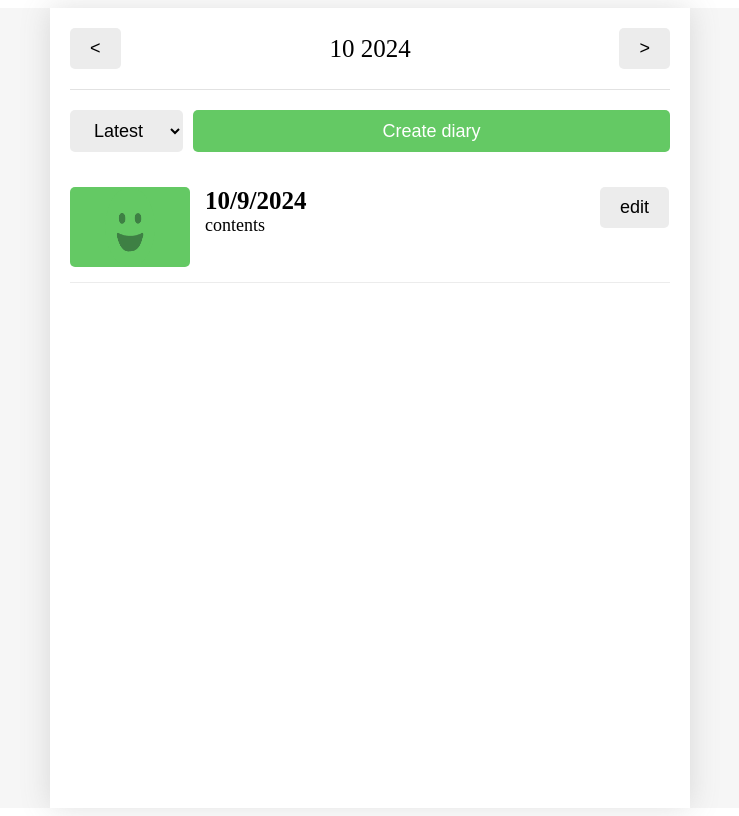
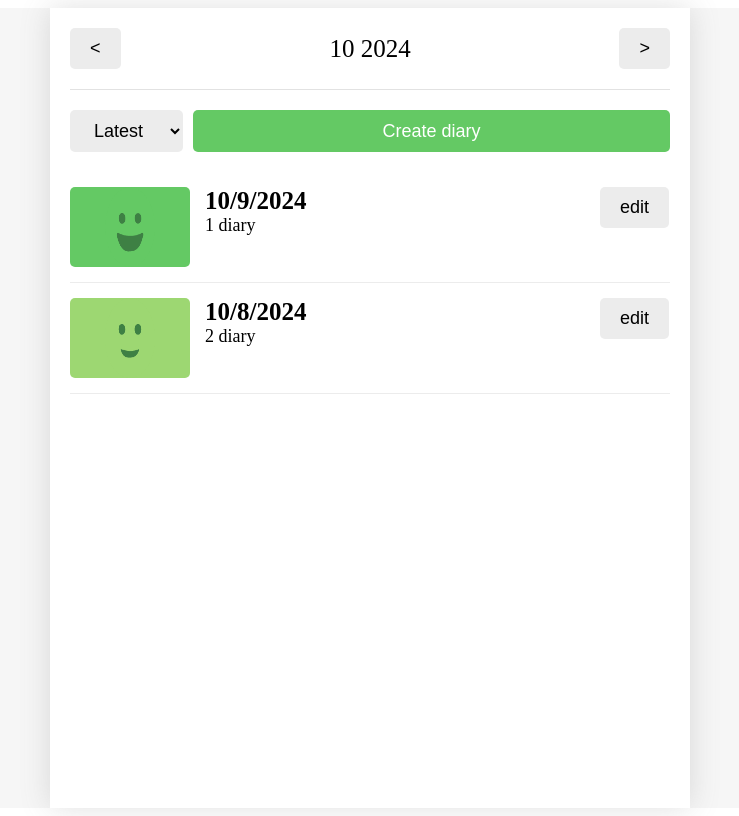
Before and after one commit to jisung-lee7/play-react, a React (Create React App) app: page / in a window 1280 px wide. Shown: the whole page, without its empty margins (270-1009 px from the left). Built offline with nearby package versions, Linux system fonts and the light colour scheme.

Commit message:
feat: add feature about monthlyDiarys

```diff
--- a/src/components/emotional-diary/diary-item/diary-item.jsx
+++ b/src/components/emotional-diary/diary-item/diary-item.jsx
@@ -2,16 +2,17 @@ import './diary-item.css'
 import { getEmotionImage } from '../../../utils/get-emotion-image'
 import Button from '../elements/button/button'
 
-const DiaryItem = () => {
-  const emotionId = 1
+const DiaryItem = ({ id, createdDate, emotionId, content }) => {
   return (
     <div className="diary-item">
       <div className={`img_section img_section_${emotionId}`}>
         <img src={getEmotionImage(emotionId)} />
       </div>
       <div className="info_section">
-        <div className="created_date">{new Date().toLocaleDateString()}</div>
-        <div className="content">contents</div>
+        <div className="created_date">
+          {new Date(createdDate).toLocaleDateString()}
+        </div>
+        <div className="content">{content}</div>
       </div>
       <div className="button_section">
         <Button text={'edit'} />
--- a/src/components/emotional-diary/diary-list/diary-list.jsx
+++ b/src/components/emotional-diary/diary-list/diary-list.jsx
@@ -2,7 +2,7 @@ import './diary-list.css'
 import DiaryItem from '../diary-item/diary-item'
 import Button from '../elements/button/button'
 
-const DiaryList = () => {
+const DiaryList = ({ filteredDiarys }) => {
   return (
     <div className="diary-list">
       <div className="menu_bar">
@@ -13,7 +13,18 @@ const DiaryList = () => {
         <Button text={'Create diary'} type={'POSITIVE'} />
       </div>
       <div className="list-wrapper">
-        <DiaryItem />
+        {filteredDiarys.map((diary) => {
+          return (
+            <DiaryItem
+              key={diary.id}
+              // id={diary.id}
+              // createdDate={diary.createdDate}
+              // emotionId={diary.emotionId}
+              // content={diary.content}
+              {...diary}
+            />
+          )
+        })}
       </div>
     </div>
   )
--- a/src/components/emotional-diary/emotional-diary/emotional-diary.jsx
+++ b/src/components/emotional-diary/emotional-diary/emotional-diary.jsx
@@ -45,8 +45,8 @@ const diaryReducer = (state, action) => {
   }
 }
 
-const DiaryStateContext = createContext()
-const DiaryDispatchContext = createContext()
+export const DiaryStateContext = createContext()
+export const DiaryDispatchContext = createContext()
 
 const EmotionalDiary = () => {
   const [diarys, dispatch] = useReducer(diaryReducer, mockData)
--- a/src/components/emotional-diary/pages/home.jsx
+++ b/src/components/emotional-diary/pages/home.jsx
@@ -1,10 +1,36 @@
 import Header from '../elements/header/header'
 import Button from '../elements/button/button'
+import { useContext, useState } from 'react'
+import { DiaryStateContext } from '../emotional-diary/emotional-diary'
 import DiaryList from '../diary-list/diary-list'
-import { useState } from 'react'
+
+const getMonthlyDiary = (pivotDate, diarys) => {
+  const beginTime = new Date(
+    pivotDate.getFullYear(),
+    pivotDate.getMonth(),
+    1,
+    0,
+    0,
+    0
+  ).getTime()
+  const endTime = new Date(
+    pivotDate.getFullYear(),
+    pivotDate.getMonth() + 1,
+    0,
+    23,
+    59,
+    59
+  ).getTime()
+
+  return diarys.filter(
+    (diary) => beginTime <= diary.createdDate && diary.createdDate <= endTime
+  )
+}
 
 const Home = () => {
+  const diarys = useContext(DiaryStateContext)
   const [pivotDate, setPivotDate] = useState(new Date())
+  const filteredDiarys = getMonthlyDiary(pivotDate, diarys)
   const handleToDecreaseMonth = () => {
     setPivotDate(new Date(pivotDate.getFullYear(), pivotDate.getMonth() - 1))
   }
@@ -20,7 +46,7 @@ const Home = () => {
         leftChild={<Button text={'<'} onClick={handleToDecreaseMonth} />}
         rightChild={<Button text={'>'} onClick={handleToIncreaseMonth} />}
       />
-      <DiaryList />
+      <DiaryList filteredDiarys={filteredDiarys} />
     </div>
   )
 }
```
